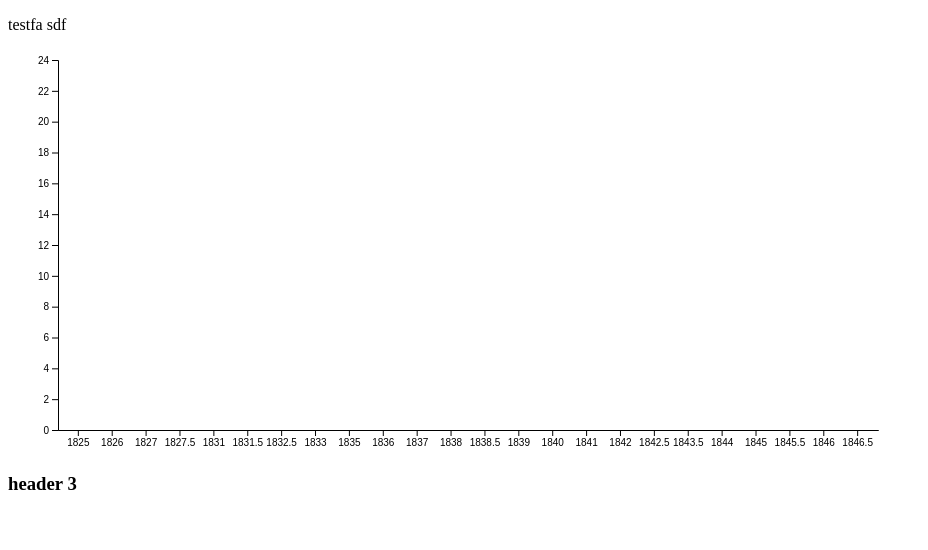
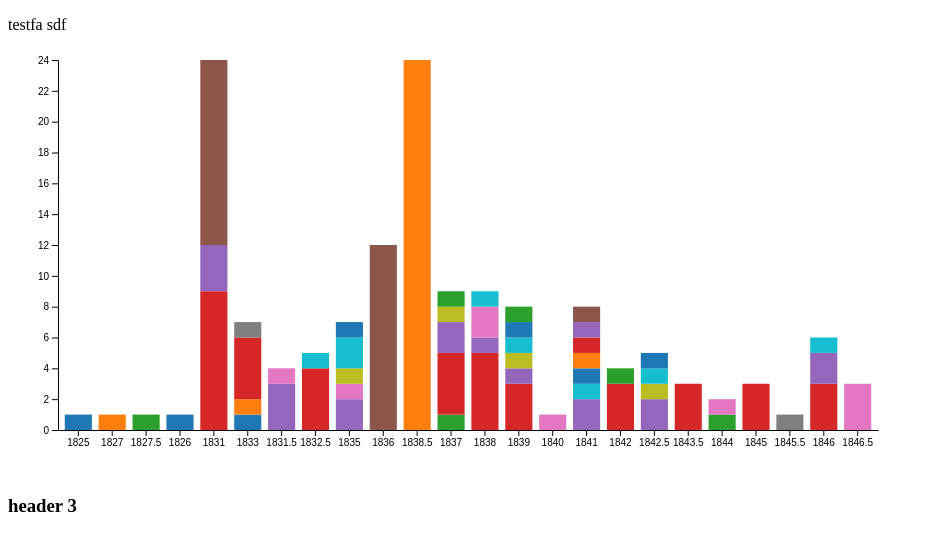
Before and after one commit to theenyz/chopin-solo-piano, a plain HTML site: page index.html in a window 1280 px wide. Shown: the whole page, without its empty margins (0-928 px from the left). Drawn offline with nearby package versions, Linux system fonts and the light colour scheme.

Commit message:
Working on stacked bar plot

```diff
--- a/index.html
+++ b/index.html
@@ -18,7 +18,6 @@
 
 
 <script>
-
 var margin = {top: 10, right: 30, bottom: 20, left: 50},
     width = 900 - margin.left - margin.right,
     height = 400 - margin.top - margin.bottom;
@@ -32,71 +31,105 @@ var svg = d3.select("#years")
           "translate(" + margin.left + "," + margin.top + ")");
 
 d3.csv("https://raw.githubusercontent.com/theenyz/chopin-solo-piano/main/data.csv", function(data) {
-    // opus,type,title,key,compositionYear,publicationYear
-    // var parameters = data.columns
-    var type = d3.map(data, function(d){return(d.type)}).keys()
-    var compositionYears = d3.map(data, function(d){return(d.compositionYear)}).keys().sort()
-
-    var compositionCount = d3.nest()
+  // Process data
+  var nestedData = d3.nest()
     .key(function(d) { return d.compositionYear; })
-      .rollup(function(v) { return v.length; })
+    .key(function(d) { return d.type; })
     .entries(data);
 
-    // Sort by year
-    compositionCount.sort(function(a, b) { return d3.ascending(a.key, b.key); });
+  var years = nestedData.map(function(d) { return d.key; });
 
-    console.log(compositionCount)
+  // Prepare the stacked data
+  var stackedData = [];
+  nestedData.forEach(function(year) {
+    var yearData = { year: year.key };
+    year.values.forEach(function(type) {
+      yearData[type.key] = type.values.length;
+    });
+    stackedData.push(yearData);
+  });
 
-    // Add X axis
+  // List of subgroups (types)
+  var subgroups = data.map(function(d) { return d.type; }).filter((value, index, self) => self.indexOf(value) === index);
+
+  // X axis
   var x = d3.scaleBand()
-        .domain(compositionCount.map(function(d) { return d.key; }))
+    .domain(years)
     .range([0, width])
-        .padding([0.2])
+    .padding([0.2]);
   svg.append("g")
     .attr("transform", "translate(0," + height + ")")
-        .call(d3.axisBottom(x).tickSizeOuter(0));
+    .call(d3.axisBottom(x).tickSizeOuter(0))
+    // .selectAll("text")
+    //   .attr("transform", "rotate(-45)")
+    //   .style("text-anchor", "end");
 
-    // Add Y axis
+  // Y axis
   var y = d3.scaleLinear()
-        .domain([0, d3.max(compositionCount, function(d) { return d.value; })])
-        .range([ height, 0 ]);
+    .domain([0, d3.max(stackedData, function(d) {
+      return d3.sum(subgroups.map(function(key) { return d[key] || 0; }));
+    })])
+    .nice()
+    .range([height, 0]);
   svg.append("g")
     .call(d3.axisLeft(y));
 
-    // color palette = one color per type
-    var color = d3.scaleOrdinal()
-        .domain(type)
-        // .range(['#C7EFCF','#FE5F55','#EEF5DB'])
+  // Color palette
+  var color = d3.scaleOrdinal(d3.schemeCategory10).domain(subgroups);
 
-    var stackedData = d3.stack()
-        .keys(compositionYears)
-        (data)
+  // Stack the data
+  var stackedSeries = d3.stack()
+    .keys(subgroups)
+    (stackedData);
 
+  // ----------------
+  // Create a tooltip
+  // ----------------
+  var tooltip = d3.select("#years")
+    .append("div")
+    .style("opacity", 0)
+    .attr("class", "tooltip")
+    .style("background-color", "white")
+    .style("border", "solid")
+    .style("border-width", "1px")
+    .style("border-radius", "5px")
+    .style("padding", "10px")
+
+  // Three function that change the tooltip when user hover / move / leave a cell
+  var mouseover = function(d) {
+    var subgroupName = d3.select(this.parentNode).datum().key;
+    var subgroupValue = d.data[subgroupName];
+    tooltip
+        .html("subgroup: " + subgroupName + "<br>" + "Value: " + subgroupValue)
+        .style("opacity", 1)
+  }
+  var mousemove = function(d) {
+    tooltip
+      .style("left", (d3.mouse(this)[0]+90) + "px") // It is important to put the +90: other wise the tooltip is exactly where the point is an it creates a weird effect
+      .style("top", (d3.mouse(this)[1]) + "px")
+  }
+  var mouseleave = function(d) {
+    tooltip
+      .style("opacity", 0)
+  }
+
+  // Show the bars
   svg.append("g")
     .selectAll("g")
-        // Enter in the stack data = loop key per key = group per group
-        .data(stackedData)
+    .data(stackedSeries)
     .enter().append("g")
-          .attr("fill", "#69b3a2") // function(d) { return color(d.key); })
+      .attr("fill", function(d) { return color(d.key); })
     .selectAll("rect")
-          // enter a second time = loop subgroup per subgroup to add all rectangles
     .data(function(d) { return d; })
     .enter().append("rect")
-            .attr("x", function(d) { return x(d.data.type); })
+      .attr("x", function(d) { return x(d.data.year); })
       .attr("y", function(d) { return y(d[1]); })
       .attr("height", function(d) { return y(d[0]) - y(d[1]); })
-            .attr("width",x.bandwidth())
-            .attr("stroke", "grey")
-
-
-
-    console.log(type)
-    console.log(compositionYears)
+      .attr("width", x.bandwidth())
+    .on("mouseover", mouseover)
+    .on("mousemove", mousemove)
+    .on("mouseleave", mouseleave)
 });
-
 </script>
 
-
-
-
 </html>
```
Lines whose indentation alone changed are shown as unchanged.
